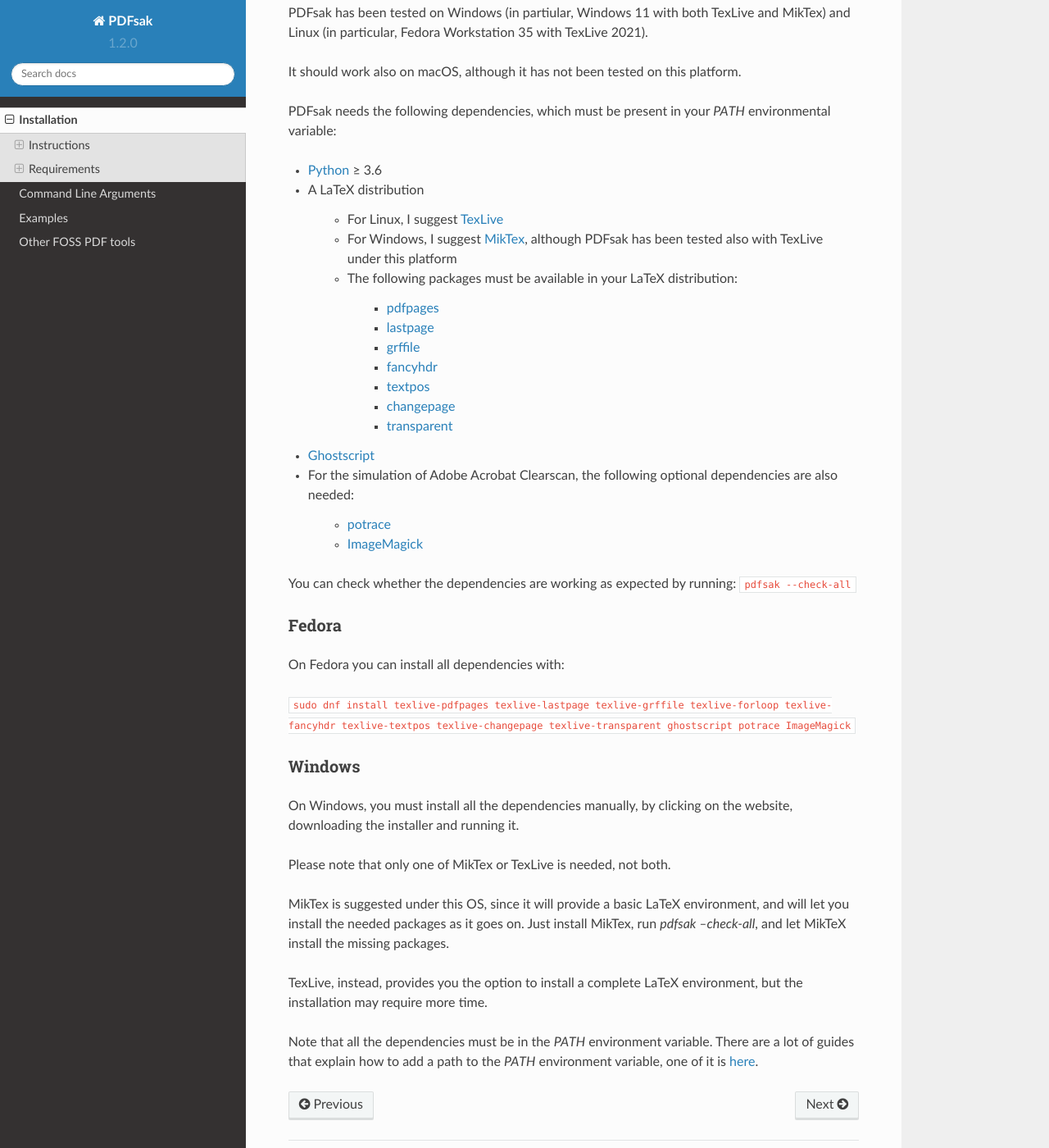
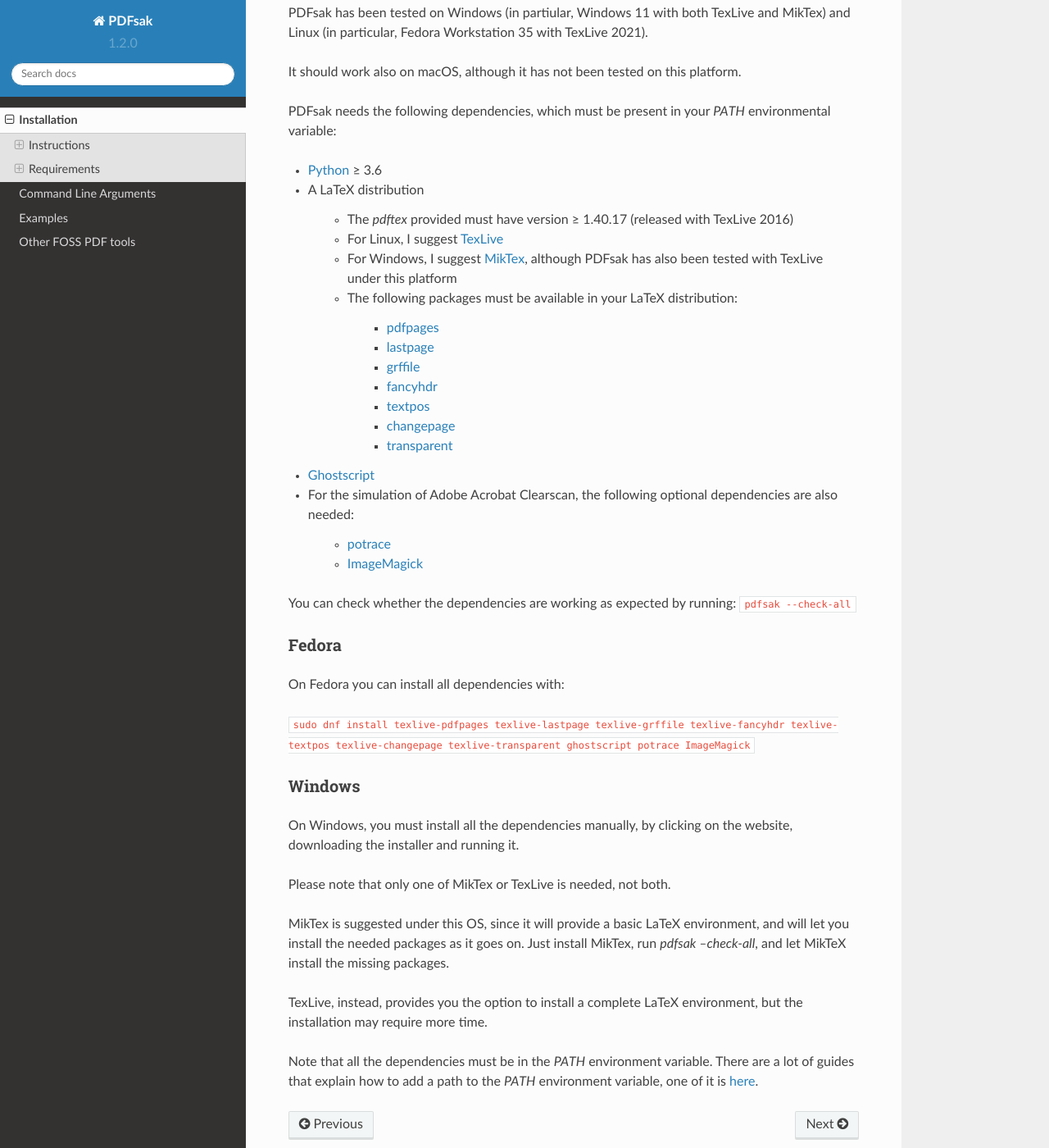
Before and after one commit to raffaem/pdfsak, a Sphinx documentation site: the page built from docs/source/installation.rst, in a window 1280 px wide and 1400 px high, scrolled down 730 px. Shown: the whole window at 82% size. Built offline with Sphinx 7.4.7 and the Read the Docs theme 2.0.0, drawn with Linux system fonts in a browser that asks for light colours.

```diff
--- a/docs/source/installation.rst
+++ b/docs/source/installation.rst
@@ -37,8 +37,9 @@
 * `Python <https://www.python.org/>`_ ≥ 3.6
 * A LaTeX distribution
 
+    * The `pdftex` provided must have version ≥ 1.40.17 (released with TexLive 2016)
     * For Linux, I suggest `TexLive <https://www.tug.org/texlive/>`_
-    * For Windows, I suggest `MikTex <http://miktex.org/>`_, although PDFsak has been tested also with TexLive under this platform
+    * For Windows, I suggest `MikTex <http://miktex.org/>`_, although PDFsak has also been tested with TexLive under this platform
     * The following packages must be available in your LaTeX distribution:
 
         * `pdfpages <https://www.ctan.org/pkg/pdfpages>`_
@@ -63,7 +64,7 @@
 
 On Fedora you can install all dependencies with:
 
-``sudo dnf install texlive-pdfpages texlive-lastpage texlive-grffile texlive-forloop texlive-fancyhdr texlive-textpos texlive-changepage texlive-transparent ghostscript potrace ImageMagick``
+``sudo dnf install texlive-pdfpages texlive-lastpage texlive-grffile texlive-fancyhdr texlive-textpos texlive-changepage texlive-transparent ghostscript potrace ImageMagick``
 
 Windows
 -------
```
Also changed, not shown: 1 other file.
